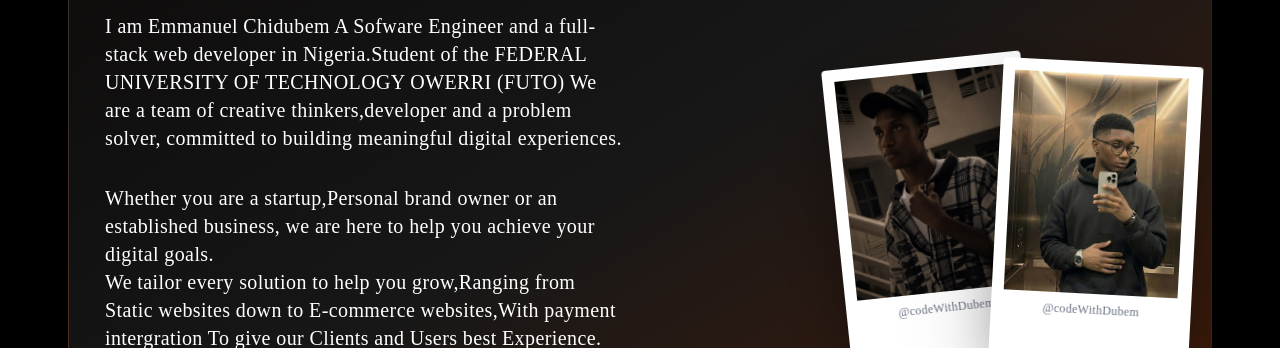
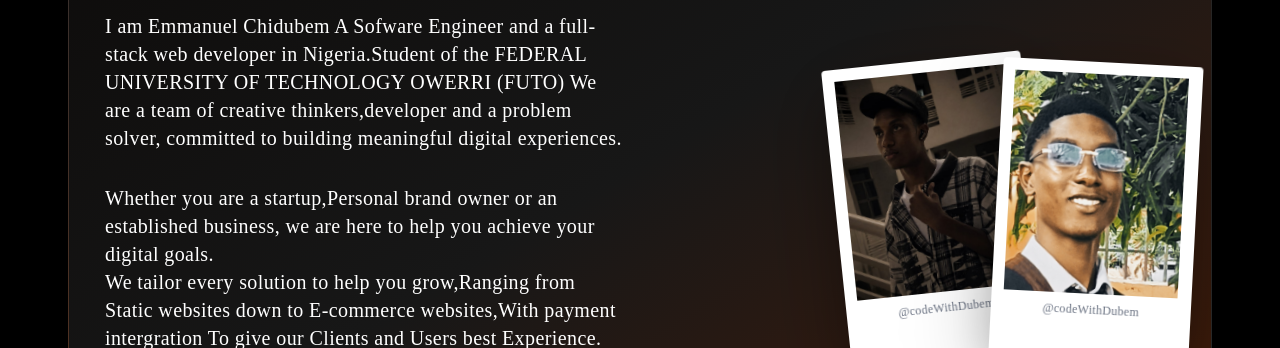
Before and after one commit to Dubem-source/Kini-Tech, a Next.js app: page /about in a window 1280 px wide. Shown: the part 821-1169 px from the top of the page. Built offline with nearby package versions, Linux system fonts and the light colour scheme.

Commit message:
Update about image and fix project assets

```diff
--- a/src/app/about/page.tsx
+++ b/src/app/about/page.tsx
@@ -128,7 +128,7 @@ export default function AboutPage() {
                   <div className="bg-white p-3 pb-10 rounded-sm shadow-2xl">
                     <div className="overflow-hidden h-44 w-34 sm:h-49.5 sm:w-39 md:h-55 md:w-43.5">
                       <img
-                        src="/images/self.jpeg"
+                        src="/images/self2.jpeg"
                         alt="Dubem mirror selfie"
                         className="w-full h-full object-cover"
                       />
--- a/src/app/our-work/page.tsx
+++ b/src/app/our-work/page.tsx
@@ -26,7 +26,7 @@ const PAGE_CONTENT = {
       title: "Few of my works",
       description:
         "My project showcase where I showcase my best work, clean UI direction, responsive layouts, and full-stack implementation quality.",
-        video: "/videos/Vid.mp4",
+      video: "/videos/Vid.mp4",
     },
   },
   caseStudies: {
```
Also changed, not shown: public/images/self2.jpeg (added).
